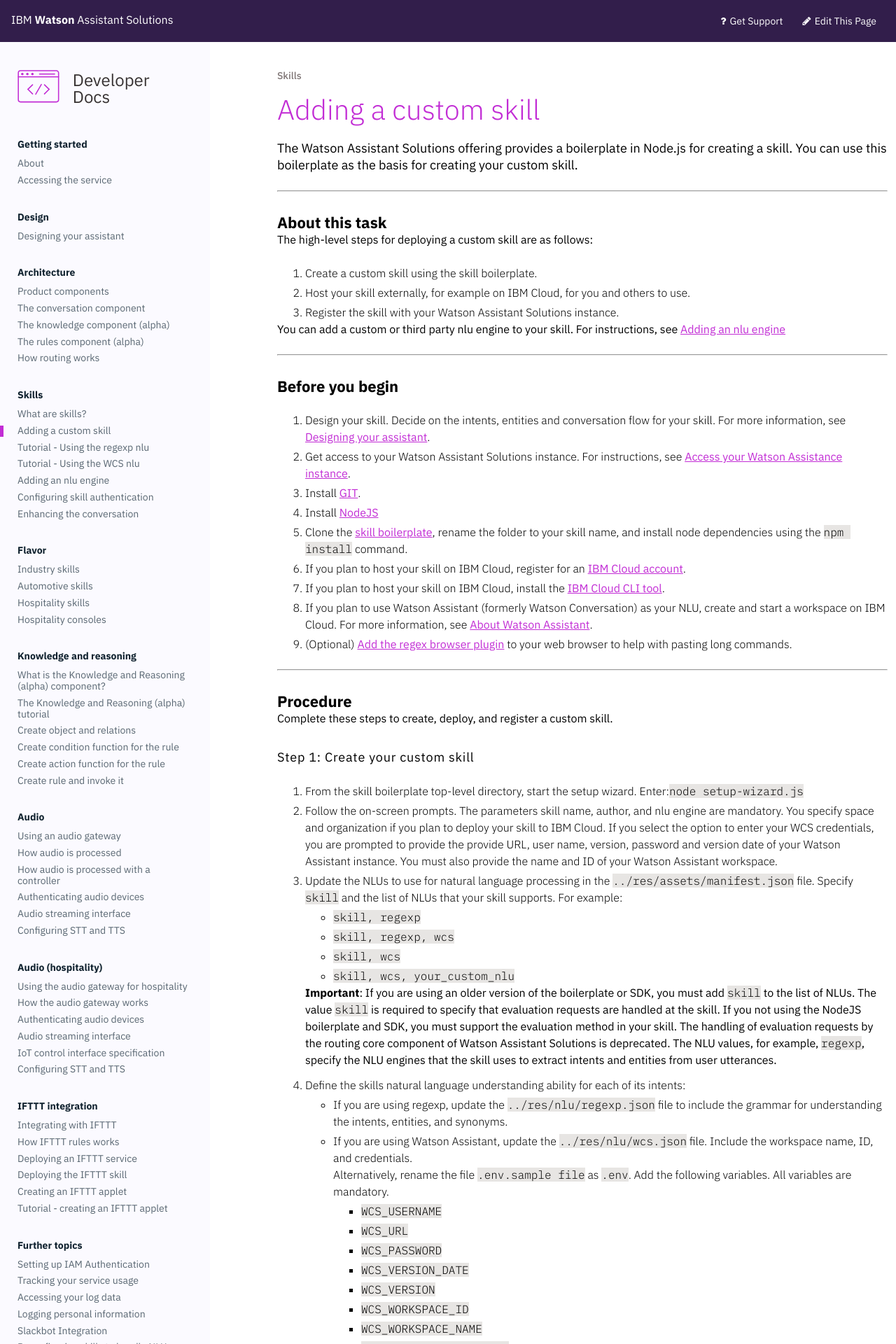
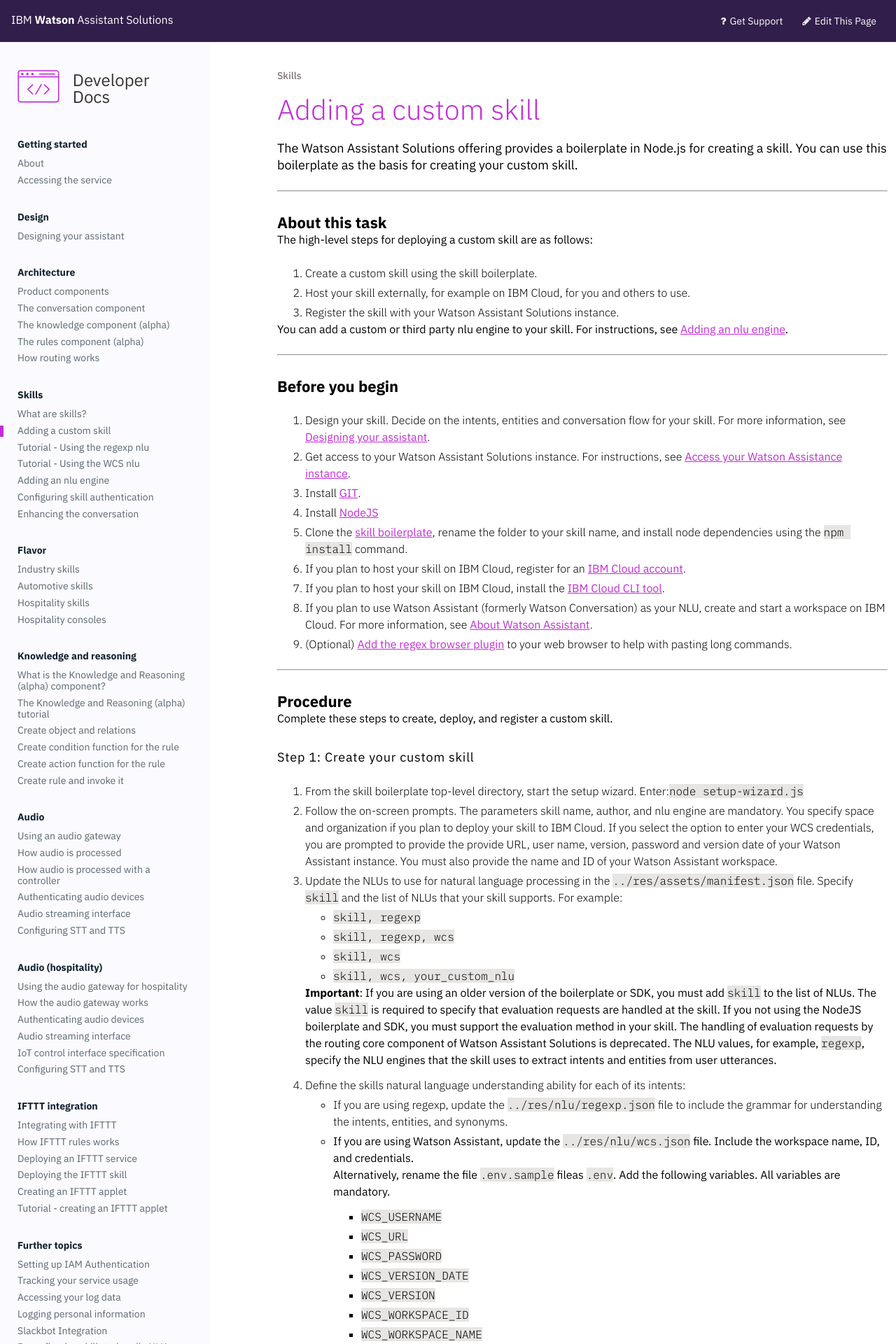
Before and after one commit to Watson-Personal-Assistant/developer, a Jekyll site: the page built from _content/skill/create_custom_skill.md, in a window 1280 px wide. Shown: the top 1920 px of the page at 70% size. Built offline with Jekyll 4.4.1, drawn with Linux system fonts in a browser that asks for light colours; some web fonts are replaced.

Commit message:
Formatting

````diff
--- a/_content/skill/create_custom_skill.md
+++ b/_content/skill/create_custom_skill.md
@@ -13,7 +13,7 @@
 2. Host your skill externally, for example on IBM Cloud, for you and others to use.
 3. Register the skill with your Watson Assistant Solutions instance.
 
-You can add a custom or third party nlu engine to your skill. For instructions, see [Adding an nlu engine]({{site.baseurl}}/skill/custom_nlu/)
+You can add a custom or third party nlu engine to your skill. For instructions, see [Adding an nlu engine]({{site.baseurl}}/skill/custom_nlu/).
 
 ---
 ### Before you begin
@@ -46,7 +46,8 @@
 4. Define the skills natural language understanding ability for each of its intents:
    - If you are using regexp, update the ```../res/nlu/regexp.json``` file to include the grammar for understanding the intents, entities, and synonyms.
    - If you are using Watson Assistant, update the ```../res/nlu/wcs.json``` file. Include the workspace name, ID, and credentials.
-   Alternatively, rename the file ```.env.sample file``` as ```.env```. Add the following variables.  All variables are mandatory.
+   Alternatively, rename the file ```.env.sample```  fileas ```.env```. Add the following variables.  All variables are mandatory.
+
         - ```WCS_USERNAME```
         - ```WCS_URL```
         - ```WCS_PASSWORD```
@@ -55,7 +56,8 @@
         - ```WCS_WORKSPACE_ID```
         - ```WCS_WORKSPACE_NAME```
         - ```WCS_WORKSPACE_LANGUAGE```
-    - If you are using a custom nlu, follow the instructions in [adding an nlu engine]({{site.baseurl}}/skill/custom_nlu/)
+
+    - If you are using a custom nlu, follow the instructions in [adding an nlu engine]({{site.baseurl}}/skill/custom_nlu/).
 5.  Specify any mandatory entities for each intent in the ```../res/nlu/intents.json``` file.
 6.  Specify the port that the skill will listen on.  In the  Node.js boilerplate, the default port is 10011. If you have multiple skills deployed on your local system, you might want to change the port number.  Edit the ```.env.sample``` file and rename it ```.env```.
 7. Add skill code for the evaluation handler and the action handler and the unhandled response for each intent to the ```actions.js```  file.
````
